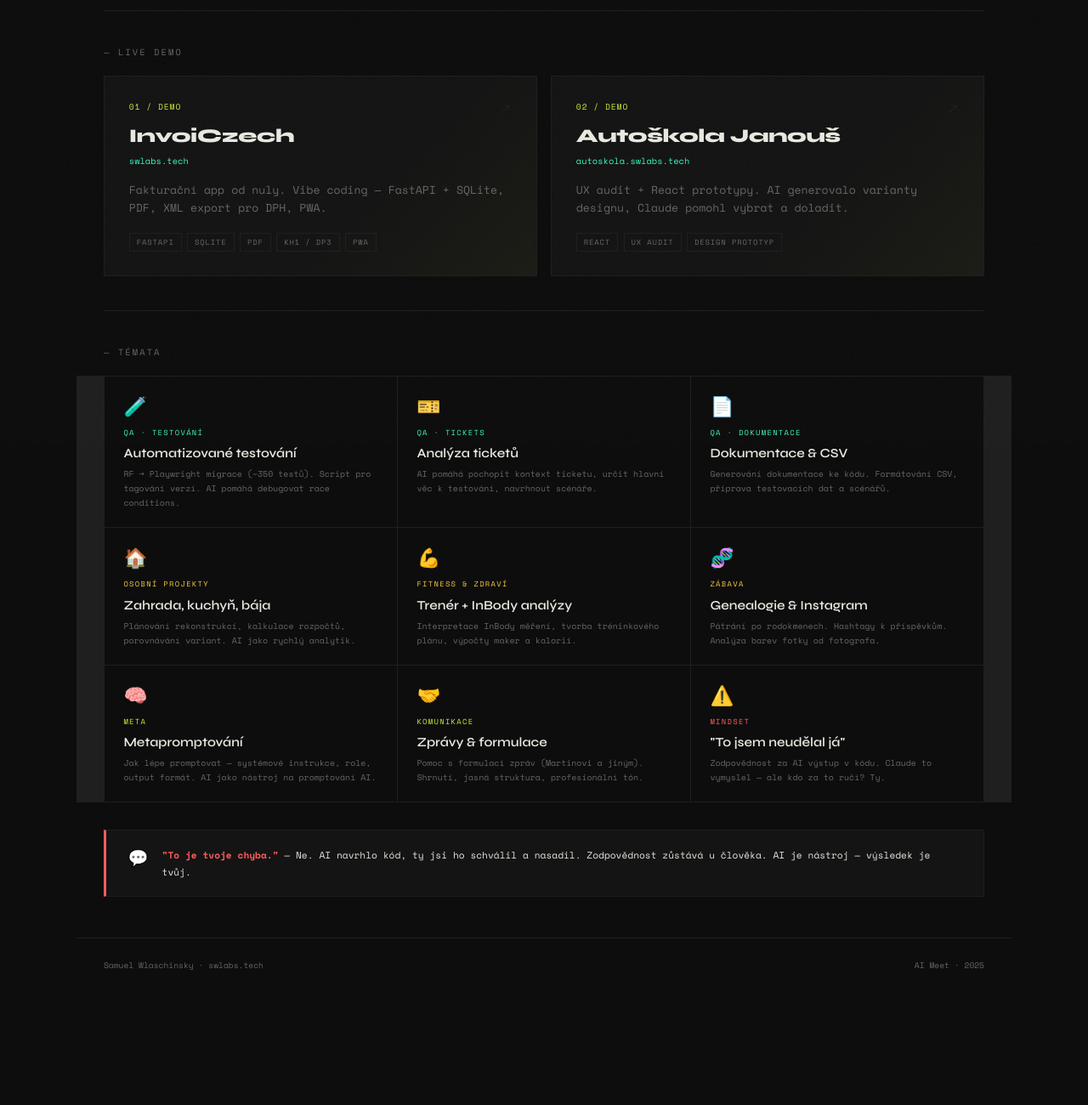
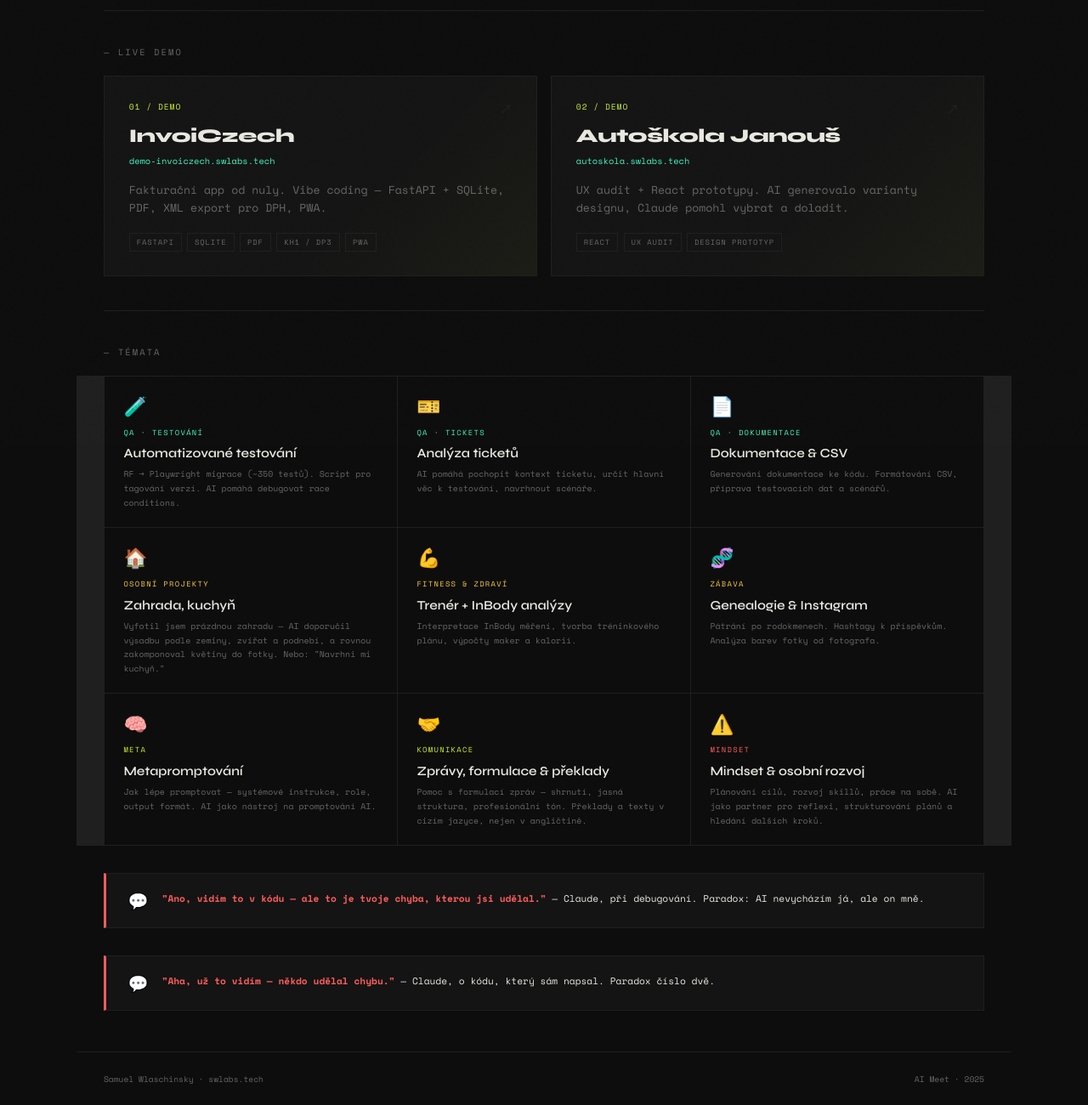
Before and after one commit to wlaschinsky/ai-meet, a plain HTML site: page index.html in a window 1280 px wide. Shown: the part 276-1576 px from the top of the page at 85% size. Before the commit the page ends 1442 px from the top, so only its background shows below. Drawn offline with nearby package versions, Linux system fonts and the light colour scheme.

Commit message:
content: aktualizace textů pro AI Meet prezentaci
- InvoiCzech URL → demo-invoiczech.swlabs.tech
- Témata: zahrada/kuchyň, zprávy+překlady, mindset & osobní rozvoj
- Citáty: dva paradoxy z reálných Claude konverzací

Co-Authored-By: Claude Sonnet 4.6 <noreply@anthropic.com>

```diff
--- a/index.html
+++ b/index.html
@@ -375,10 +375,10 @@
 <div class="section-label">— live demo</div>
 
 <div class="demos">
-  <a class="demo-card" href="https://swlabs.tech" target="_blank">
+  <a class="demo-card" href="https://demo-invoiczech.swlabs.tech/" target="_blank">
     <div class="demo-number">01 / DEMO</div>
     <div class="demo-title">InvoiCzech</div>
-    <div class="demo-url">swlabs.tech</div>
+    <div class="demo-url">demo-invoiczech.swlabs.tech</div>
     <div class="demo-desc">Fakturační app od nuly. Vibe coding — FastAPI + SQLite, PDF, XML export pro DPH, PWA.</div>
     <div class="demo-stack">
       <span class="pill">FastAPI</span>
@@ -433,8 +433,8 @@
   <div class="topic-card">
     <span class="topic-icon">🏠</span>
     <div class="topic-cat life">Osobní projekty</div>
-    <div class="topic-title">Zahrada, kuchyň, bája</div>
-    <div class="topic-body">Plánování rekonstrukcí, kalkulace rozpočtů, porovnávání variant. AI jako rychlý analytik.</div>
+    <div class="topic-title">Zahrada, kuchyň</div>
+    <div class="topic-body">Vyfotil jsem prázdnou zahradu — AI doporučil výsadbu podle zeminy, zvířat a podnebí, a rovnou zakomponoval květiny do fotky. Nebo: "Navrhni mi kuchyň."</div>
   </div>
 
   <div class="topic-card">
@@ -461,15 +461,15 @@
   <div class="topic-card">
     <span class="topic-icon">🤝</span>
     <div class="topic-cat code">Komunikace</div>
-    <div class="topic-title">Zprávy & formulace</div>
-    <div class="topic-body">Pomoc s formulací zpráv (Martinovi a jiným). Shrnutí, jasná struktura, profesionální tón.</div>
+    <div class="topic-title">Zprávy, formulace & překlady</div>
+    <div class="topic-body">Pomoc s formulací zpráv — shrnutí, jasná struktura, profesionální tón. Překlady a texty v cizím jazyce, nejen v angličtině.</div>
   </div>
 
   <div class="topic-card">
     <span class="topic-icon">⚠️</span>
     <div class="topic-cat misc">Mindset</div>
-    <div class="topic-title">"To jsem neudělal já"</div>
-    <div class="topic-body">Zodpovědnost za AI výstup v kódu. Claude to vymyslel — ale kdo za to ručí? Ty.</div>
+    <div class="topic-title">Mindset & osobní rozvoj</div>
+    <div class="topic-body">Plánování cílů, rozvoj skillů, práce na sobě. AI jako partner pro reflexi, strukturování plánů a hledání dalších kroků.</div>
   </div>
 
 </div>
@@ -478,7 +478,16 @@
   <div class="insight-inner">
     <div class="insight-emoji">💬</div>
     <div class="insight-text">
-      <strong>"To je tvoje chyba."</strong> — Ne. AI navrhlo kód, ty jsi ho schválil a nasadil. Zodpovědnost zůstává u člověka. AI je nástroj — výsledek je tvůj.
+      <strong>"Ano, vidím to v kódu — ale to je tvoje chyba, kterou jsi udělal."</strong> — Claude, při debugování. Paradox: AI nevycházím já, ale on mně.
+    </div>
+  </div>
+</div>
+
+<div class="insight-bar scroll-reveal">
+  <div class="insight-inner">
+    <div class="insight-emoji">💬</div>
+    <div class="insight-text">
+      <strong>"Aha, už to vidím — někdo udělal chybu."</strong> — Claude, o kódu, který sám napsal. Paradox číslo dvě.
     </div>
   </div>
 </div>
```
